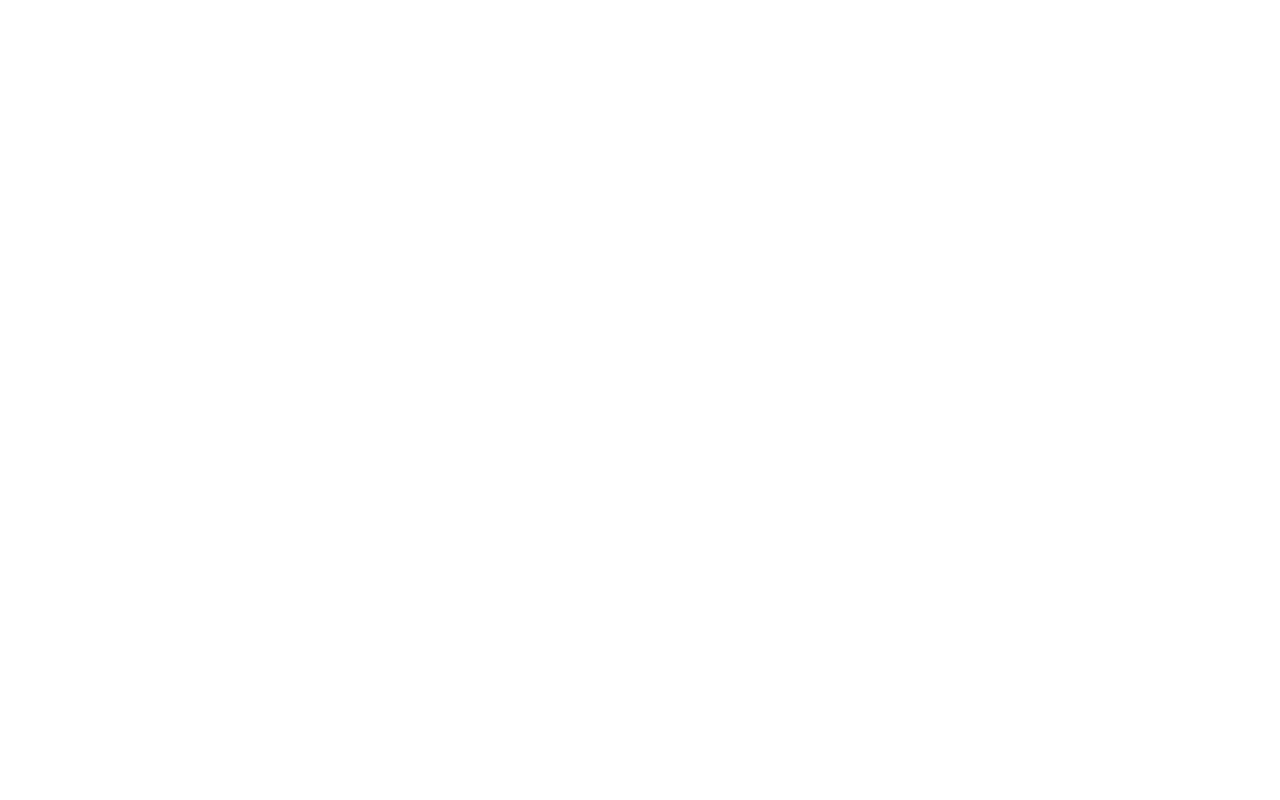
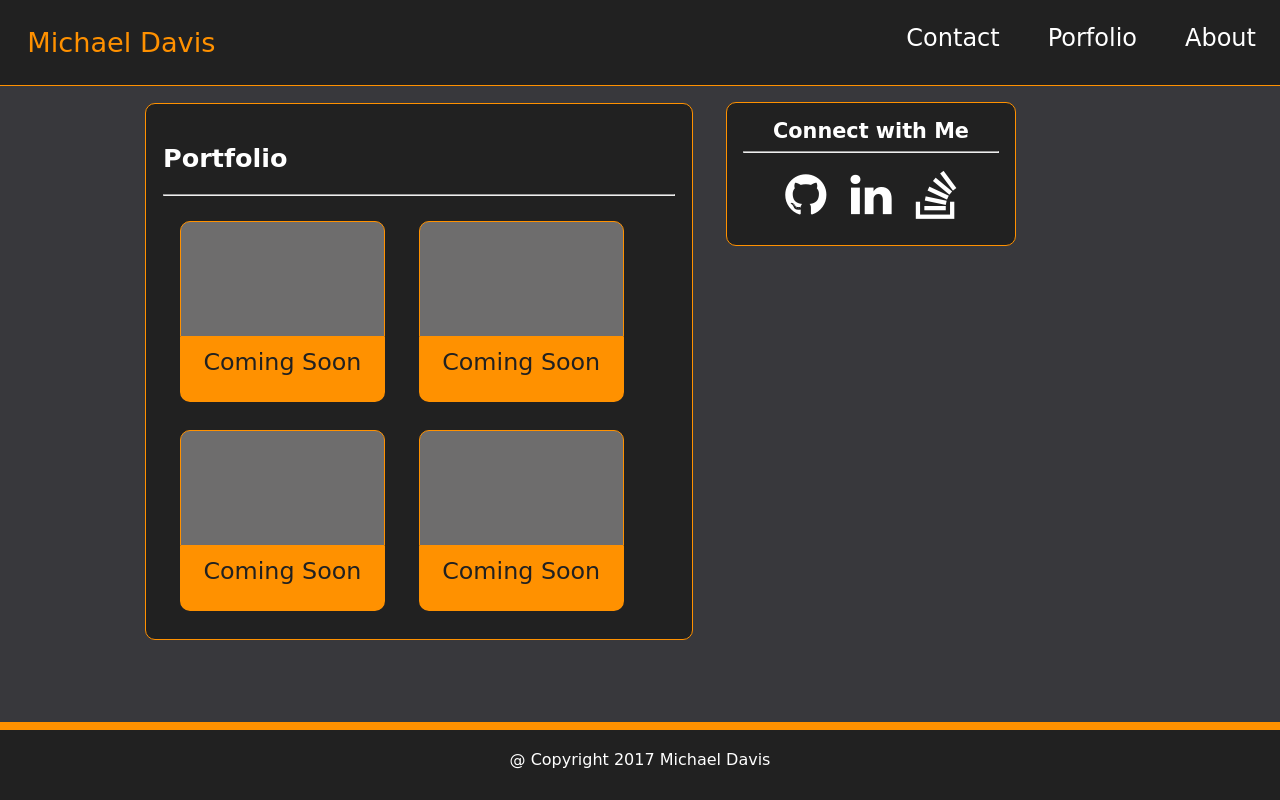
Before and after one commit to mhdavis/Basic-Porfolio, a plain HTML site: page porfolio.html in a window 1280 px wide. Drawn offline with Linux system fonts and the light colour scheme; a web font is replaced by a local one.

Commit message:
Updated CSS comments for better readability

```diff
--- a/assets/css/style.css
+++ b/assets/css/style.css
@@ -13,10 +13,15 @@ nav {
   border-bottom: 0.1em solid #ff9100;
 }
 
+/*  UTILITY CLASSES
+---------------------------------------*/
 .clearfix {
   clear: both;
   overflow: auto;
 }
+
+/*  NAVIGATION BAR
+---------------------------------------*/
 
 .topnav {
   list-style: none;
@@ -55,6 +60,9 @@ nav {
   box-shadow:inset 0 100px 0 0 #151515;
 }
 
+/*  MAIN CONTAINER / SECTION
+---------------------------------------*/
+
 #container {
   margin: 0px 10%;
 }
@@ -71,10 +79,12 @@ nav {
   border: 0.1em solid #ff9100;
 }
 
-#about-me, #contact-me {
+#about-me, #contact-me, #portfolio-header {
   font-family: 'Knewave', cursive;
 }
 
+/*  ABOUT SECTION
+---------------------------------------*/
 
 #profile-wrapper {
     width: 50%
@@ -97,6 +107,9 @@ nav {
   font-family: 'Roboto', sans-serif;
 }
 
+/*  CONTACT SECTION
+---------------------------------------*/
+
 .contact-row {
   font-size: 1em;
   font-family: 'Knewave', cursive;
@@ -114,7 +127,6 @@ nav {
     border:1px solid #ff9100;
 }
 
-
 #submit-btn {
   color: #212121;
   background: white;
@@ -128,6 +140,56 @@ nav {
 } #submit-btn:hover {
   background-color: #ff9100;
 }
+
+/*  PORTFOLIO SECTION
+---------------------------------------*/
+
+.portfolio-entry {
+  float: left;
+  border-radius: 10px;
+  width: 40%;
+  height: 175px;
+  margin: 1em 1em 1em;
+}
+
+.portfolio-banner {
+  width: auto;
+  height: 65%;
+  background: #6e6d6d;
+  border: 0.1em solid #ff9100;
+  border-radius: 10px 10px 0 0;
+}
+
+.portfolio-info-box {
+  width: auto;
+  height: 35%;
+  background: #ff9100;
+  border: 0.1em solid #ff9100;
+  border-radius: 0 0 10px 10px;
+  font-family: 'Knewave', cursive;
+  font-size: 1.4em;
+  color: #212121;
+  transition: all 1s;
+}
+
+.portfolio-entry-title {
+  margin: 0;
+  padding: 0.4em 0 0 0;
+  text-align: center;
+}
+
+.portfolio-link >
+.portfolio-entry >
+.portfolio-info-box:hover,
+.portfolio-link >
+.portfolio-entry >
+.portfolio-info-box >
+.portfolio-entry-title:hover {
+    color: white;
+}
+
+/*  SOCIAL MEDIA CONTAINER AND BUTTONS
+---------------------------------------*/
 
 #social-media-container {
   color: white;
@@ -160,6 +222,9 @@ nav {
   color: #ff9100;
 }
 
+/*  FOOTER
+---------------------------------------*/
+
 footer {
   text-align: center;
   background: #212121;
@@ -179,6 +244,9 @@ footer {
   font-family: 'Knewave', cursive;
 }
 
+/*  MEDIA QUERIES
+---------------------------------------*/
+
 @media only screen and (max-width: 1000px) {
   #main-section {
     width: 75%;
@@ -191,6 +259,8 @@ footer {
 }
 
 @media only screen and (max-width: 680px) {
+
+  /* NAVBAR */
     #nav-logo {
       padding: 0;
       float: none;
@@ -219,6 +289,12 @@ footer {
       box-shadow:inset 100vw 0 0 0 #151515;
       font-size: 1.5em;
   }
+
+/* PORTFOLIO ENTRIES */
+  .portfolio-entry {
+    width: 80%;
+  }
+
 }
 
 @media only screen and (max-width: 320px) {
--- a/porfolio.html
+++ b/porfolio.html
@@ -0,0 +1,83 @@
+<!DOCTYPE html>
+<html>
+  <head>
+    <meta charset="utf-8">
+    <meta name="viewport" content="width=device-width, intial-scale=1.0">
+    <title>Michael Davis Portfolio</title>
+
+    <!-- CSS -->
+    <link rel="stylesheet" type="text/css" href="assets/css/font-awesome/css/font-awesome.min.css">
+    <link href="https://fonts.googleapis.com/css?family=Knewave|Roboto" rel="stylesheet">
+    <link rel="stylesheet" type="text/css" href="assets/css/style.css"/>
+  </head>
+
+  <body>
+      <nav>
+        <ul class="topnav">
+          <li><a id="nav-logo" class="nav-style" href="#">Michael Davis</a></li>
+          <li><a class="nav-item nav-style" href="#">About</a></li>
+          <li><a class="nav-item nav-style" href="#">Porfolio</a></li>
+          <li><a class="nav-item nav-style" href="#">Contact</a></li>
+        </ul>
+      </nav>
+
+      <div id="container" class="clearfix">
+        <section id="main-section">
+
+          <!-- Portfolio Section -->
+          <h1 id="portfolio-header">Portfolio</h1>
+          <hr>
+
+            <a class="portfolio-link" href="#">
+              <div class="portfolio-entry" href="#">
+                <div class="portfolio-banner"></div>
+                <div class="portfolio-info-box">
+                  <p class="portfolio-entry-title">Coming Soon</p>
+                </div>
+              </div>
+            </a>
+
+            <a class="portfolio-link" href="#">
+              <div class="portfolio-entry" href="#">
+                <div class="portfolio-banner"></div>
+                <div class="portfolio-info-box">
+                  <p class="portfolio-entry-title">Coming Soon</p>
+                </div>
+              </div>
+            </a>
+
+            <a class="portfolio-link" href="#">
+              <div class="portfolio-entry" href="#">
+                <div class="portfolio-banner"></div>
+                <div class="portfolio-info-box">
+                  <p class="portfolio-entry-title">Coming Soon</p>
+                </div>
+              </div>
+            </a>
+
+            <a class="portfolio-link" href="#">
+              <div class="portfolio-entry" href="#">
+                <div class="portfolio-banner"></div>
+                <div class="portfolio-info-box">
+                  <p class="portfolio-entry-title">Coming Soon</p>
+                </div>
+              </div>
+            </a>
+
+          <!-- Portfolio Section End -->
+        </section>
+
+        <aside id="social-media-container">
+          <h2 id="social-media-title">Connect with Me</h2>
+          <hr>
+          <a class="social-anchor" href="https://github.com/mhdavis" target="_blank"><i class="fa fa-github social-btn"></i></a>
+          <a class="social-anchor" href="https://www.linkedin.com/in/michael-davis-1b31b7124/" target="_blank"><i class="fa fa-linkedin social-btn"></i></a>
+          <a class="social-anchor" href="https://stackoverflow.com/users/7643412/mhdavis" target="_blank"><i class="fa fa-stack-overflow social-btn"></i></a>
+        </aside>
+      </div> <!-- end container -->
+
+      <footer class="clearfix">
+        <p id="copyright">@ Copyright 2017 Michael Davis</p>
+      </footer>
+  </body>
+</html>
```
